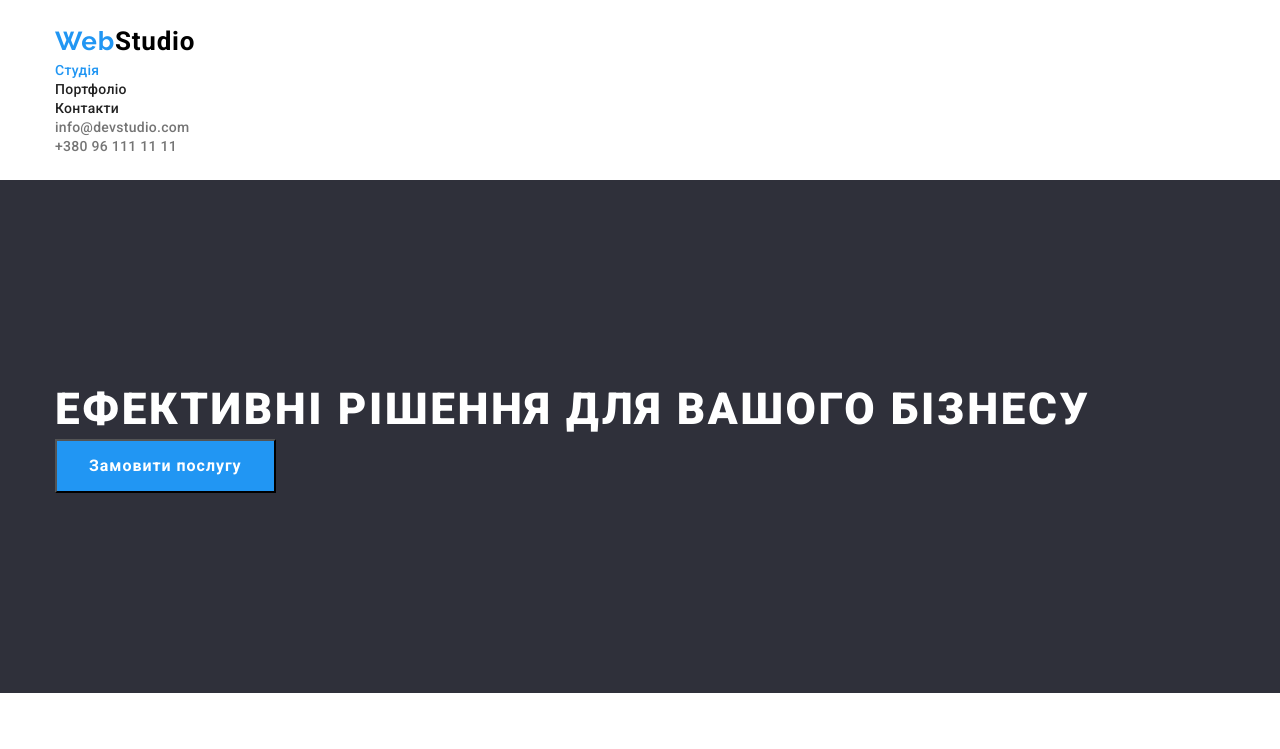
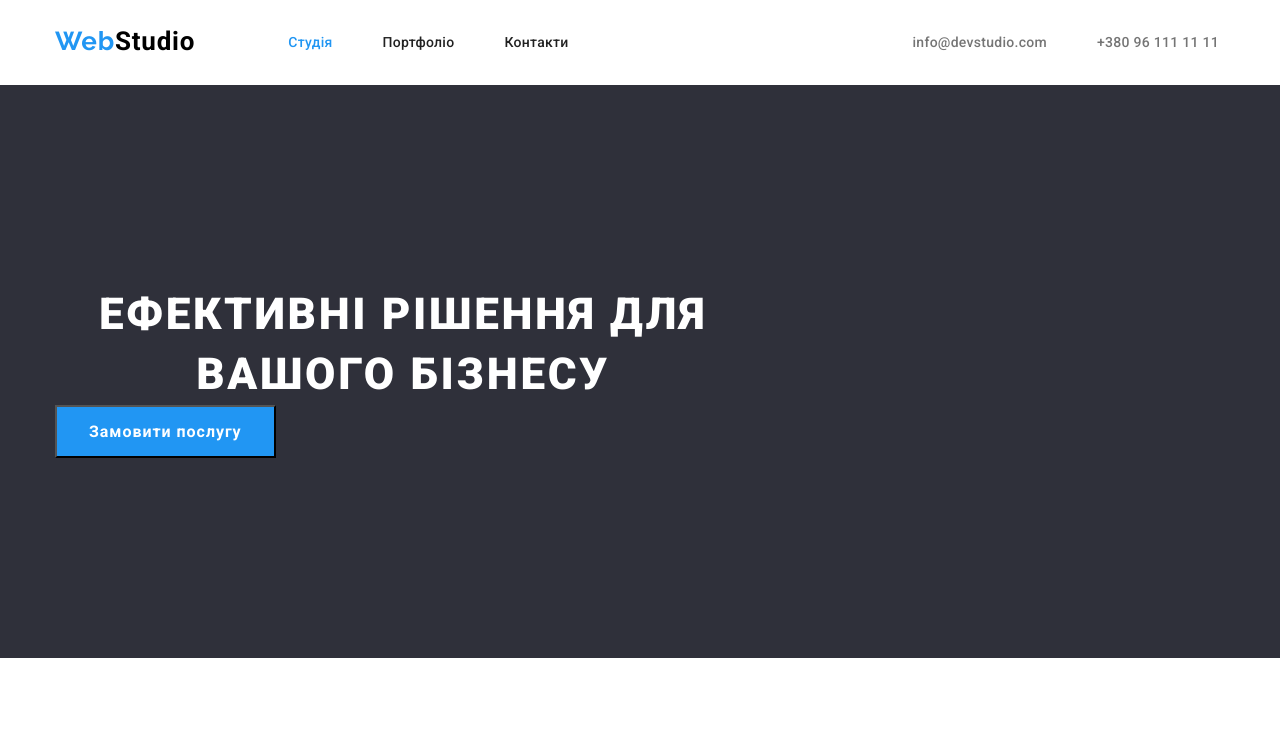
Before and after one commit to istomina0905/webstudio, a plain HTML site: page index.html in a window 1280 px wide. Shown: the top 749 px of the page. Drawn offline with nearby package versions, Linux system fonts and the light colour scheme.

Commit message:
Update style.css

```diff
--- a/css/style.css
+++ b/css/style.css
@@ -52,6 +52,12 @@ img{
     padding-bottom: 25px;
 }
 
+.header> .container {
+    display: flex;
+    /* justify-content: space-between; */
+    align-items: center;
+}
+
 .logo-color {
 color: var(--accent-color);
 font-family: "Raleway", sans-serif;
@@ -68,6 +74,13 @@ font-size: 26px;
 font-weight: 700;
 line-height: 1.38;
 letter-spacing: 0.78px;
+margin-right: 93px;
+}
+
+.nav-list {
+    display: flex;
+    gap: 50px;
+    margin-right: 344px;
 }
 
 .nav-link {
@@ -110,12 +123,24 @@ line-height: 1.14;
 letter-spacing: 0.28px;
 }
 
+.header-list {
+    display: flex;
+    justify-content: space-between;
+    gap: 50px;
+}
+
 /* секція герой */
 .hero {
     background-color: var(--backgroud-footer);
     padding-top: 200px;
     padding-bottom: 200px;
 }
+
+/* .hero> .container {
+    display: flex;
+    justify-content: center;
+    flex-direction: column;
+} */
 
 .hero-title {
 color: var(--backgroud-color);
@@ -125,6 +150,8 @@ font-weight: 900;
 line-height: 1.36;
 letter-spacing: 2.64px;
 text-transform: uppercase;
+text-align: center;
+width: 696px;
 }
 
 .hero-button {
```
Lines whose indentation alone changed are shown as unchanged.
